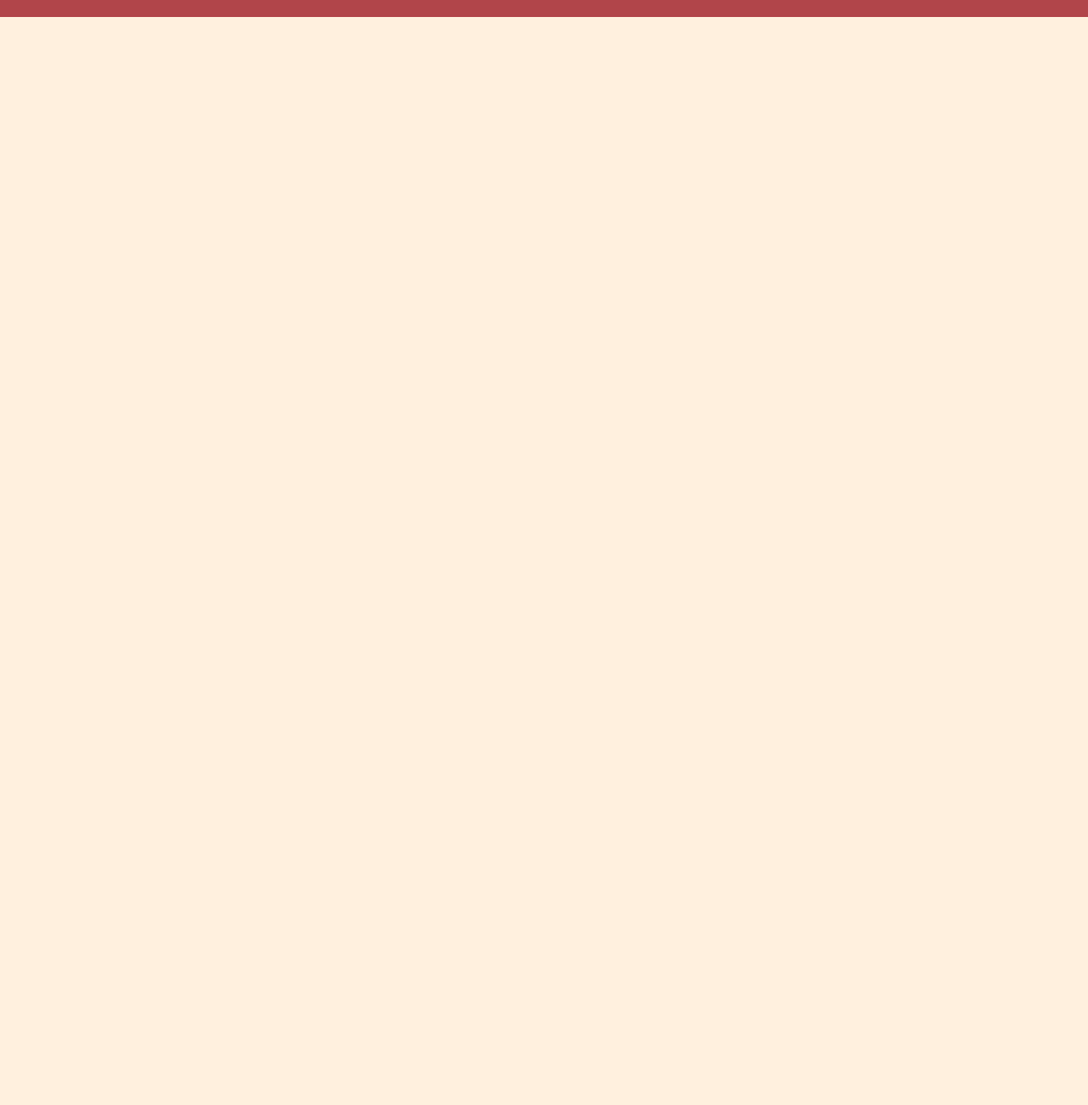
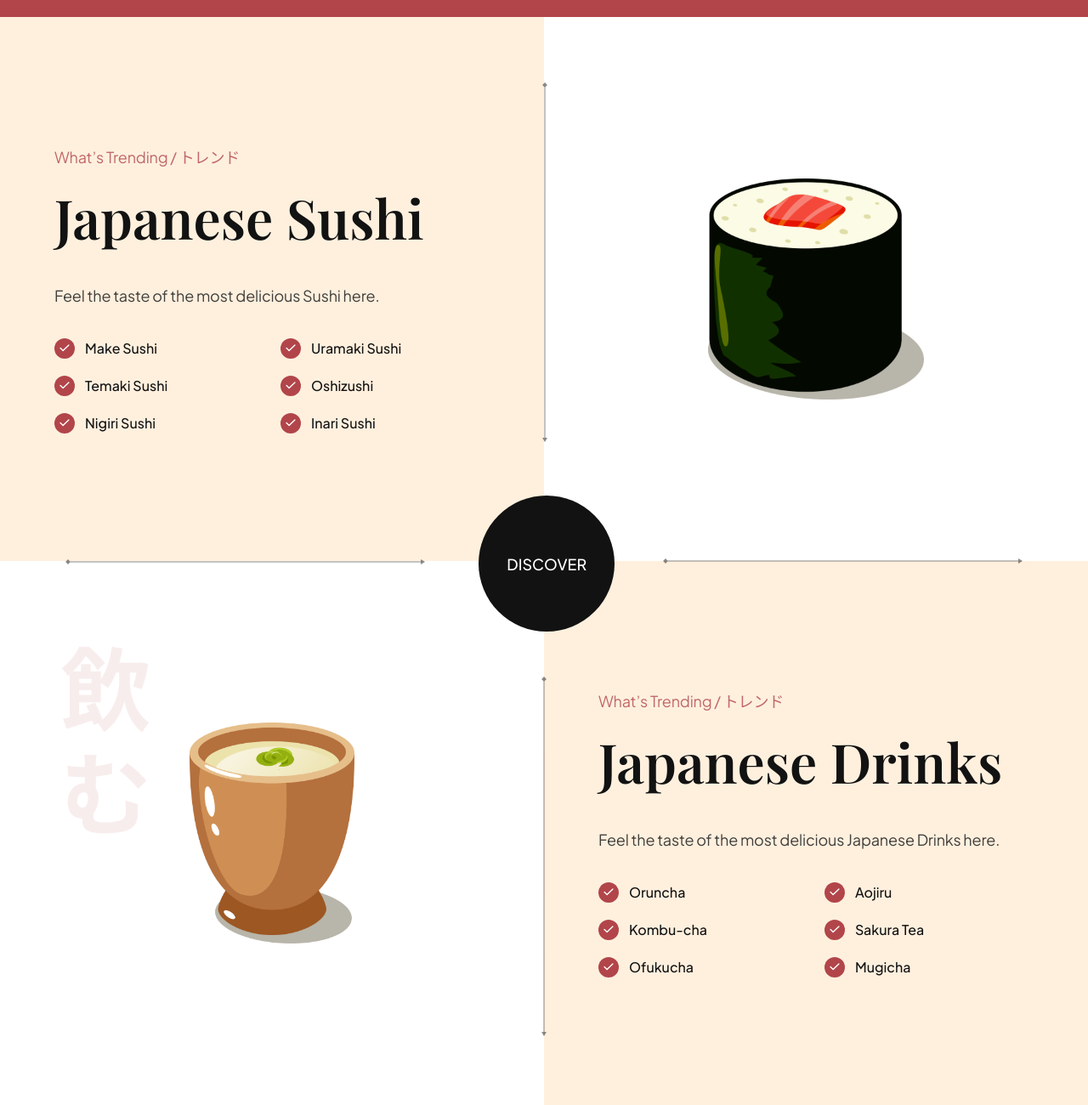
Before and after one commit to afiifatuts/modern-responsive-web, a website built with Vite: page index.html in a window 1280 px wide. Shown: the part 2398-3698 px from the top of the page at 85% size. Before the commit the page ends 2418 px from the top, so only its background shows below. Built offline with nearby package versions, Linux system fonts and the light colour scheme.

Commit message:
[feature] add trending sections

```diff
--- a/css/sections/trending.css
+++ b/css/sections/trending.css
@@ -0,0 +1,161 @@
+.trending {
+    position: relative;
+
+    display: flex;
+    flex-direction: column;
+    overflow: hidden;
+}
+
+.trending__discover {
+
+}
+
+.trending-sushi, .trending-drinks{
+    width: 100%;
+    min-height: 640px;
+
+    display: flex;
+    flex-direction: row;
+}
+
+.trending__content{
+    flex: 1;
+    display: flex;
+    justify-content: center;
+    flex-direction: column;
+
+    padding: 32px 64px;
+}
+
+.trending__list {
+    list-style: none;
+    flex-wrap: wrap;
+    gap: 20px;
+}
+
+.trending__list li{
+    flex: 1;
+    display: flex;
+    align-items: center;
+    flex-direction: row;
+    gap: 12px;
+
+    min-width: 210px;
+}
+
+.trending_icon{
+    width: 24px;
+    height: 24px;
+
+    background-color: var(--primary-color);
+    border-radius: 100%;
+}
+
+.trending_icon img{
+    width: 50%;
+    height: 50%;
+    object-fit: contain;
+}
+
+.trending__list p{
+    flex: 1;
+    font-size: 16px;
+    font-weight: 500;
+    font-family: var(--plus-jakarta-sans);
+
+    color: var(--secondary-color);
+}
+
+.trending__image{
+    flex: 1;
+
+    position: relative;
+    padding: 32px 64px;
+
+    background-color: var(--color-white);
+    background-repeat: no-repeat;
+    background-size: contain;
+    background-position: center;
+}
+
+.trending__list .trending__image{
+    background-image: url("../../assets/japanese_sushi.png");
+}
+
+.trending-drinks .trending__image{
+    background-image: url("../../assets/japanese_drinks.png");
+}
+
+.trending__image img{
+    width: 254px;
+    height: 260px;
+    object-fit: contain;
+}
+
+.trending__discover{
+    position: absolute;
+    top: 44%;
+    left: 44%;
+    z-index: 1;
+
+    width: 160px;
+    height: 160px;
+
+    background-color: var(--secondary-color);
+    border-radius: 100%;
+
+    display: flex;
+    justify-content: center;
+    align-items: center;
+}
+
+.trending__discover p{
+    color: #fff;
+    text-transform: uppercase;
+
+    font-size: 18px;
+    font-weight: 500;
+    font-family: var(--plus-jakarta-sans);
+}
+
+/* Arrows */
+.trending__arrow {
+    position: absolute;
+    z-index: 1;
+  }
+
+  .trending__arrow img {
+    object-fit: contain;
+  }
+
+  .trending__arrow-left {
+    left: -2.5px;
+    top: 12%;
+  }
+
+  .trending__arrow-left img,
+  .trending__arrow-top img {
+    width: auto;
+    height: 100%;
+  }
+
+  .trending__arrow-top {
+    top: -10.5px;
+    left: 12%;
+  }
+
+  .trending__arrow-bottom {
+    bottom: -6.5px;
+    right: 12%;
+  }
+
+  .trending__arrow-bottom img,
+  .trending__arrow-right img {
+    width: 100%;
+    height: auto;
+  }
+
+  .trending__arrow-right {
+    right: -2.5px;
+    bottom: 12%;
+  }
--- a/index.html
+++ b/index.html
@@ -110,8 +110,8 @@
         </p>
       </div>
     </section>
+
     <!-- ------------POPULAR MENU SECTION--------------- -->
-
     <section class="popular-foods" id="menu">
       <h2 class="popular-foods__title" data-aos="flip-up">
         Popular Food / 人気
@@ -197,6 +197,134 @@
       </button>
     </section>
 
+    <!-- ------------TRENDING SECTION--------------- -->
+    <section class="trending" id="food">
+      <section class="trending-sushi" id="food">
+        <div class="trending__content" data-aos="fade-right">
+          <p class="sushi__subtitle">What’s Trending / トレンド</p>
+
+          <h3 class="sushi__title">Japanese Sushi</h3>
+          <p class="sushi__description">
+            Feel the taste of the most delicious Sushi here.
+          </p>
+
+          <ul class="trending__list flex-between">
+            <li>
+              <div class="trending_icon flex-center">
+                <img src="assets/check.svg" alt="check" />
+              </div>
+              <p>Make Sushi</p>
+            </li>
+            <li>
+              <div class="trending_icon flex-center">
+                <img src="assets/check.svg" alt="check" />
+              </div>
+              <p>Uramaki Sushi</p>
+            </li>
+            <li>
+              <div class="trending_icon flex-center">
+                <img src="assets/check.svg" alt="check" />
+              </div>
+              <p>Temaki Sushi</p>
+            </li>
+            <li>
+              <div class="trending_icon flex-center">
+                <img src="assets/check.svg" alt="check" />
+              </div>
+              <p>Oshizushi</p>
+            </li>
+            <li>
+              <div class="trending_icon flex-center">
+                <img src="assets/check.svg" alt="check" />
+              </div>
+              <p>Nigiri Sushi</p>
+            </li>
+            <li>
+              <div class="trending_icon flex-center">
+                <img src="assets/check.svg" alt="check" />
+              </div>
+              <p>Inari Sushi</p>
+            </li>
+          </ul>
+        </div>
+        <div class="trending__image flex-center">
+          <img src="assets/sushi-5.png" alt="sushi 5" data-aos="fade-left" />
+
+          <div class="trending__arrow trending__arrow-left">
+            <img src="assets/arrow-vertical.svg" alt="arrow vertical" />
+          </div>
+          <div class="trending__arrow trending__arrow-bottom">
+            <img src="assets/arrow-horizontal.svg" alt="arrow horizontal" />
+          </div>
+        </div>
+      </section>
+
+      <div class="trending__discover" data-aos="zoom-in">
+        <p>Discover</p>
+      </div>
+
+      <section class="trending-drinks" id="drinks">
+        <div class="trending__image flex-center">
+          <img src="assets/sushi-4.png" alt="sushi 4" data-aos="fade-right" />
+
+          <div class="trending__arrow trending__arrow-top">
+            <img src="assets/arrow-horizontal.svg" alt="arrow horizontal" />
+          </div>
+          <div class="trending__arrow trending__arrow-right">
+            <img src="assets/arrow-vertical.svg" alt="arrow vertical" />
+          </div>
+        </div>
+
+        <div class="trending__content" data-aos="fade-left">
+          <p class="sushi__subtitle">What’s Trending / トレンド</p>
+
+          <h3 class="sushi__title">Japanese Drinks</h3>
+          <p class="sushi__description">
+            Feel the taste of the most delicious Japanese Drinks here.
+          </p>
+
+          <ul class="trending__list flex-between">
+            <li>
+              <div class="trending_icon flex-center">
+                <img src="assets/check.svg" alt="check" />
+              </div>
+              <p>Oruncha</p>
+            </li>
+            <li>
+              <div class="trending_icon flex-center">
+                <img src="assets/check.svg" alt="check" />
+              </div>
+              <p>Aojiru</p>
+            </li>
+            <li>
+              <div class="trending_icon flex-center">
+                <img src="assets/check.svg" alt="check" />
+              </div>
+              <p>Kombu-cha</p>
+            </li>
+            <li>
+              <div class="trending_icon flex-center">
+                <img src="assets/check.svg" alt="check" />
+              </div>
+              <p>Sakura Tea</p>
+            </li>
+            <li>
+              <div class="trending_icon flex-center">
+                <img src="assets/check.svg" alt="check" />
+              </div>
+              <p>Ofukucha</p>
+            </li>
+            <li>
+              <div class="trending_icon flex-center">
+                <img src="assets/check.svg" alt="check" />
+              </div>
+              <p>Mugicha</p>
+            </li>
+          </ul>
+        </div>
+      </section>
+    </section>
+
     <script src="js/script.js" type="module"></script>
   </body>
 </html>
```
